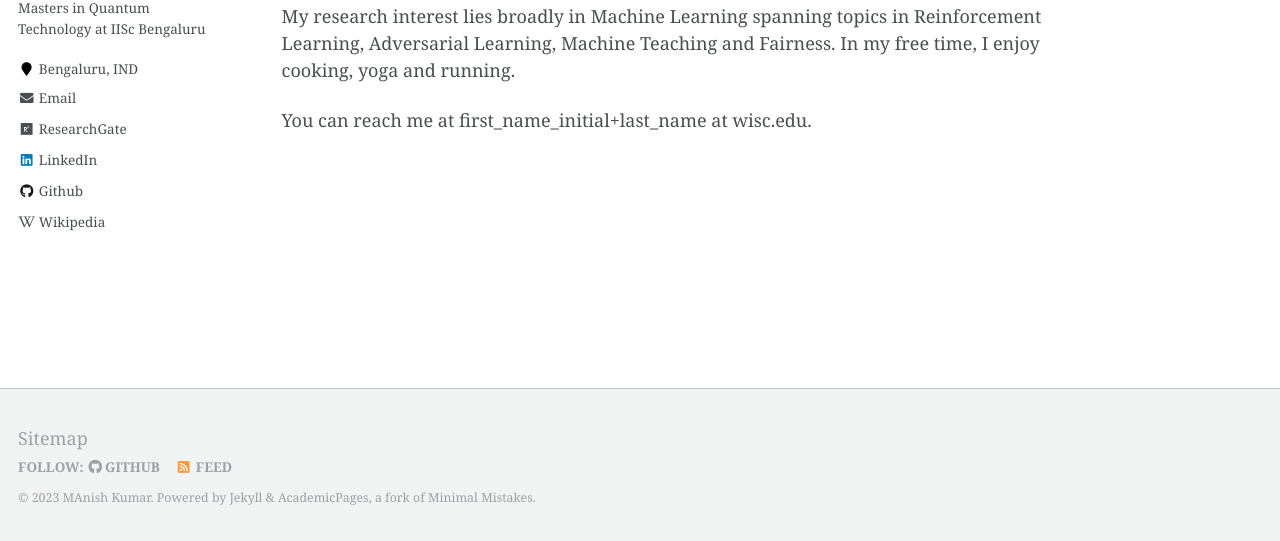
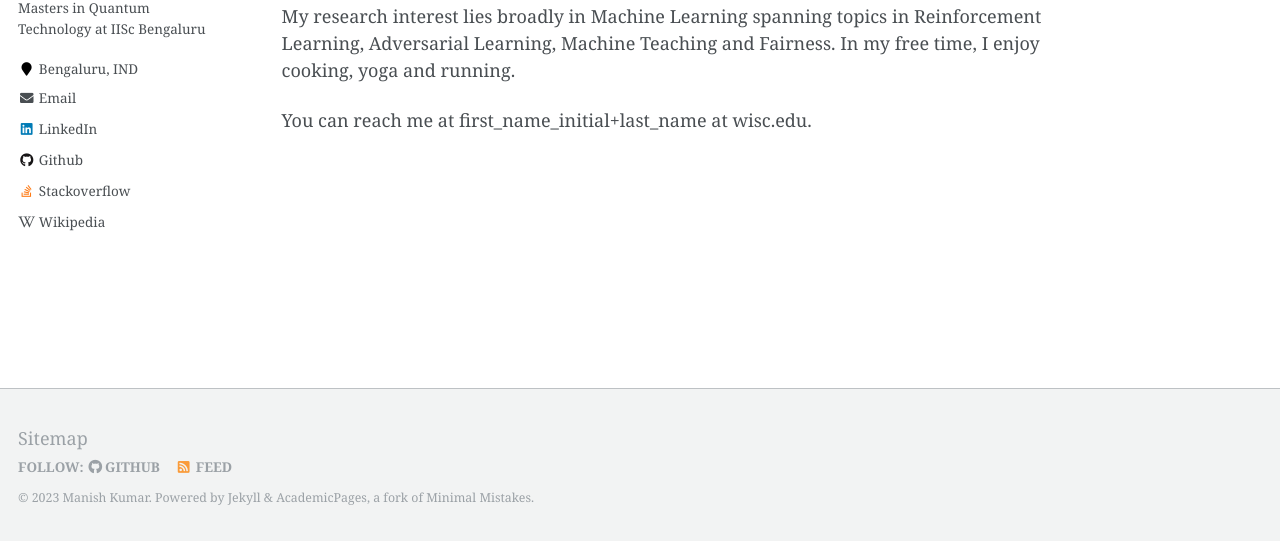
Before and after one commit to 108mk/108mk.github.io, a Jekyll site: the page built from _pages/about.md, in a window 1280 px wide. Shown: the part 356-897 px from the top of the page. Built offline with Jekyll 4.4.1, drawn with Linux system fonts in a browser that asks for light colours.

Commit message:
Update _config.yml

```diff
--- a/_config.yml
+++ b/_config.yml
@@ -9,7 +9,7 @@
 locale                   : "en-US"
 title                    : "Manish Kumar"
 title_separator          : "-"
-name                     : &name "MAnish Kumar"
+name                     : &name "Manish Kumar"
 description              : &description "Welcome to my Academic Webpage"
 url                      : https://108mk.github.io # the base hostname & protocol for your site
 baseurl                  : "" # the subpath of your site, e.g. "/blog"
@@ -106,7 +106,7 @@ author:
   # orcid            : #"http://orcid.org/yourorcidurl"
   pinterest        :
   soundcloud       :
-  stackexchange    : https://physics.stackexchange.com/users/145687/108-mk
+  stackoverflow    : https://stackoverflow.com/users/10154356/108-mk?tab=profile
   steam            :
   tumblr           :
   twitter          : #"replacethistwitterhandle"
@@ -114,8 +114,8 @@ author:
   weibo            :
   xing             :
   youtube          :
-  wikipedia        : en.wikipedia.org/wiki/User:108_mk
-  researchgate     : https://www.researchgate.net/profile/Manish-Kumar-41
+  wikipedia        : 108_mk
+  researchgate     : #https://www.researchgate.net/profile/Manish-Kumar-41
 
 
 # Reading Files
```
